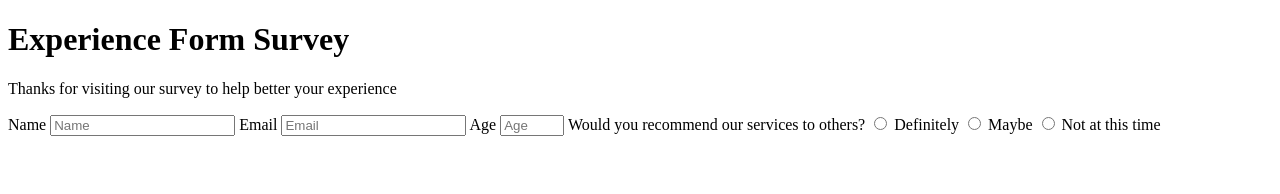
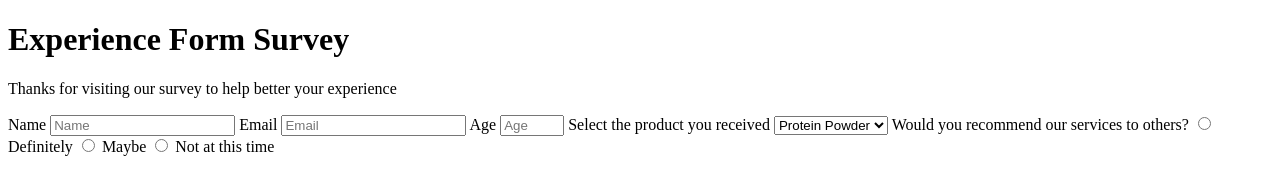
Before and after one commit to Vsmith408/survey-form, a plain HTML site: page index.html in a window 1280 px wide. Drawn offline with Linux system fonts and the light colour scheme.

Commit message:
dropdown element added

```diff
--- a/index.html
+++ b/index.html
@@ -28,6 +28,13 @@
         max="100"
       />
 
+      <label>Select the product you received</label>
+      <select id="dropdown">
+        <option value="protein-powder">Protein Powder</option>
+        <option value="protein-bars">Protein Bars</option>
+        <option value="pre-workout">Pre Workout</option>
+      </select>
+
       <label id="radio-label"
         >Would you recommend our services to others?</label
       >
```
